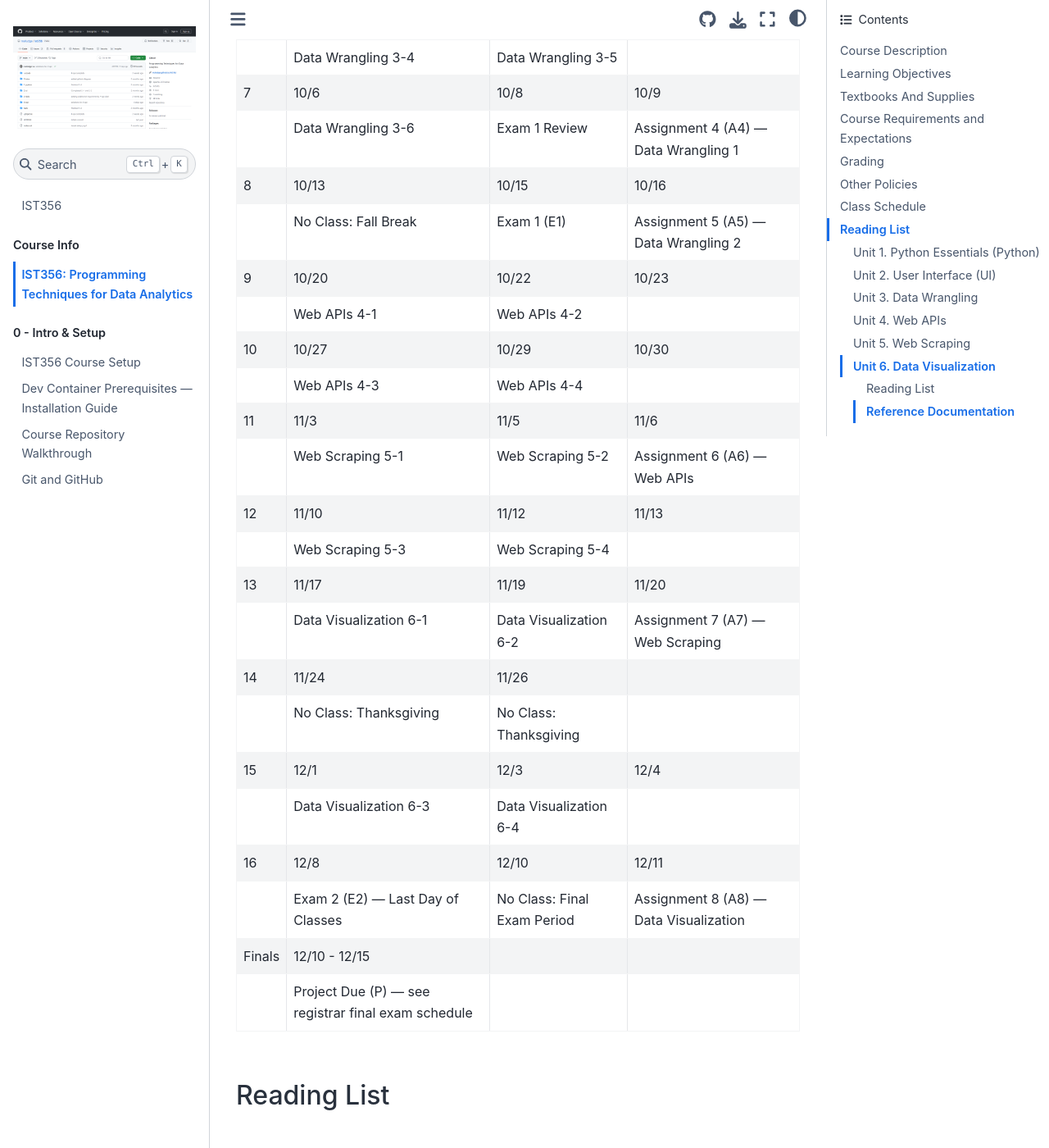
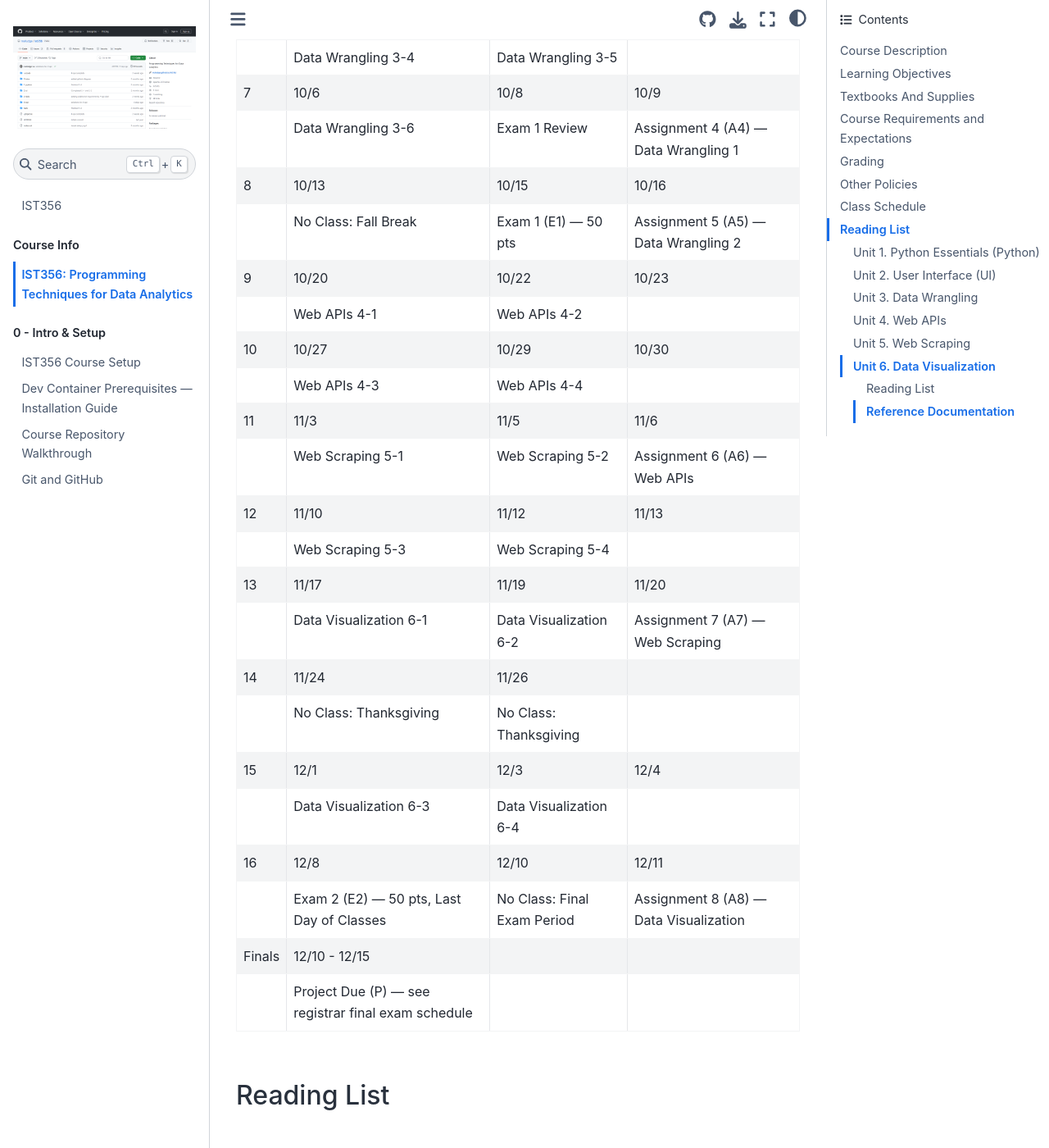
Before and after one commit to mafudge/ist356, a Jupyter Book: the page built from syllabus.md, in a window 1280 px wide and 1400 px high, scrolled down 6367 px. Shown: the whole window at 82% size. Built offline with Jupyter Book 1.0.4 settings and Sphinx 7.4.7 and the Sphinx Book theme 1.1.4, drawn with Linux system fonts in a browser that asks for light colours; pages that are not in the unit, such as notebooks, are missing from menus; a script that is not in the unit is left out.

Commit message:
Add exam point values (50 pts each) to class schedule
Co-Authored-By: Claude Opus 4.8 (1M context) <noreply@anthropic.com>

```diff
--- a/syllabus.md
+++ b/syllabus.md
@@ -172,7 +172,7 @@ Based on the assignments in this course and our specified learning outcomes, the
 | 7 | 10/6 | 10/8 | 10/9 |
 |   | Data Wrangling 3-6 | Exam 1 Review | Assignment 4 (A4) — Data Wrangling 1 |
 | 8 | 10/13 | 10/15 | 10/16 |
-|   | No Class: Fall Break | Exam 1 (E1) | Assignment 5 (A5) — Data Wrangling 2 |
+|   | No Class: Fall Break | Exam 1 (E1) — 50 pts | Assignment 5 (A5) — Data Wrangling 2 |
 | 9 | 10/20 | 10/22 | 10/23 |
 |   | Web APIs 4-1 | Web APIs 4-2 |  |
 | 10 | 10/27 | 10/29 | 10/30 |
@@ -188,7 +188,7 @@ Based on the assignments in this course and our specified learning outcomes, the
 | 15 | 12/1 | 12/3 | 12/4 |
 |   | Data Visualization 6-3 | Data Visualization 6-4 |  |
 | 16 | 12/8 | 12/10 | 12/11 |
-|   | Exam 2 (E2) — Last Day of Classes | No Class: Final Exam Period | Assignment 8 (A8) — Data Visualization |
+|   | Exam 2 (E2) — 50 pts, Last Day of Classes | No Class: Final Exam Period | Assignment 8 (A8) — Data Visualization |
 | Finals | 12/10 - 12/15 |  |  |
 |   | Project Due (P) — see registrar final exam schedule |  |  |
 
```
